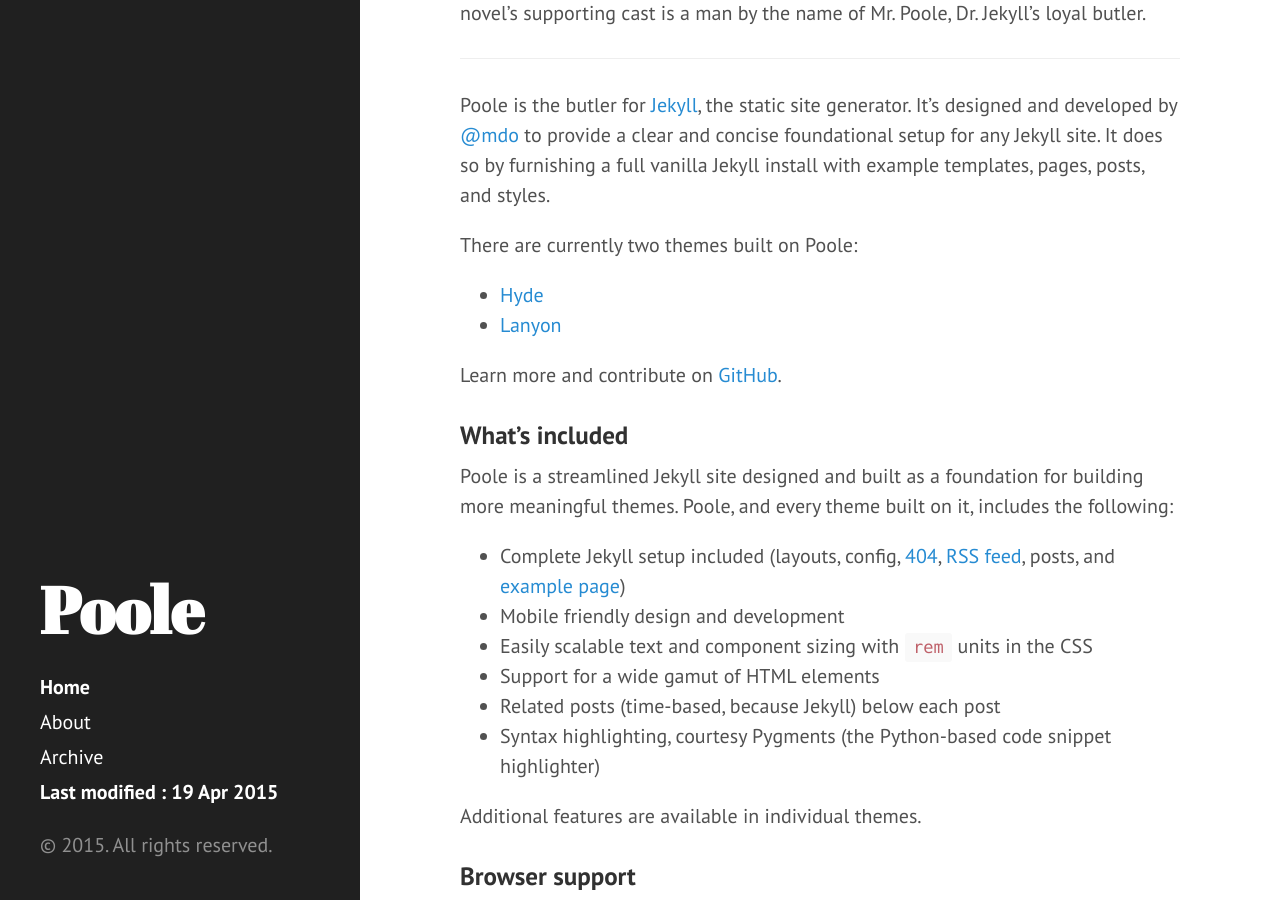
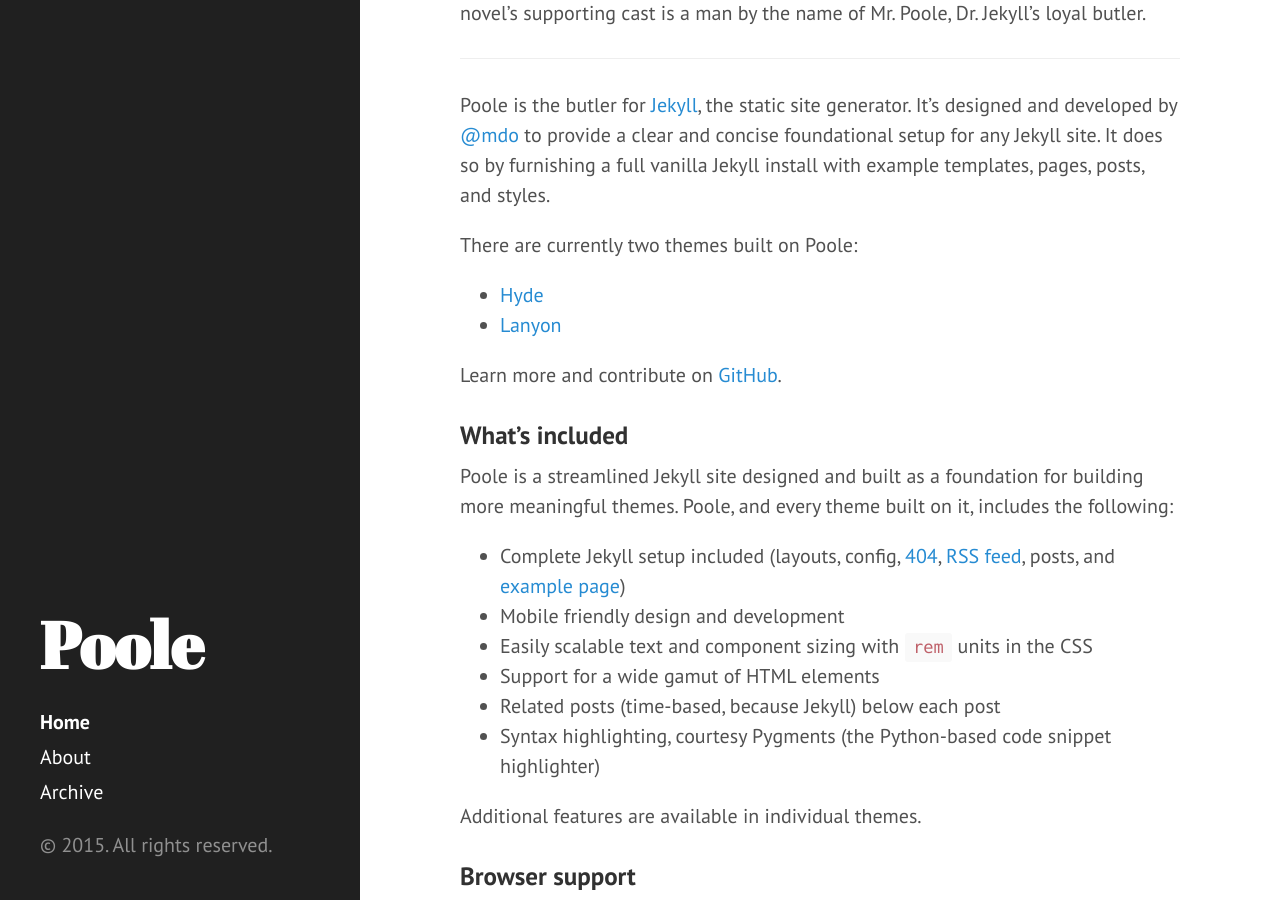
Before and after one commit to harvy4002/harvy4002.github.io, a Jekyll site: the page built from index.html, in a window 1280 px wide and 900 px high, scrolled down 322 px. Built offline with Jekyll 4.4.1, drawn with Linux system fonts in a browser that asks for light colours; the list of posts is cut into pages by our own code.

Commit message:
Removed last modified date
Felt it was unnecessary as main page post shows date latest of post

```diff
--- a/_includes/sidebar.html
+++ b/_includes/sidebar.html
@@ -25,9 +25,6 @@
           {% endif %}
         {% endif %}
       {% endfor %}
-
-
-    <a class="sidebar-nav-item{% if page.url == site.baseurl %} active{% endif %}">Last modified : {{ site.time | date_to_string }}</a>
     </nav>
 
     <p>&copy; {{ site.time | date: '%Y' }}. All rights reserved.</p>
```
